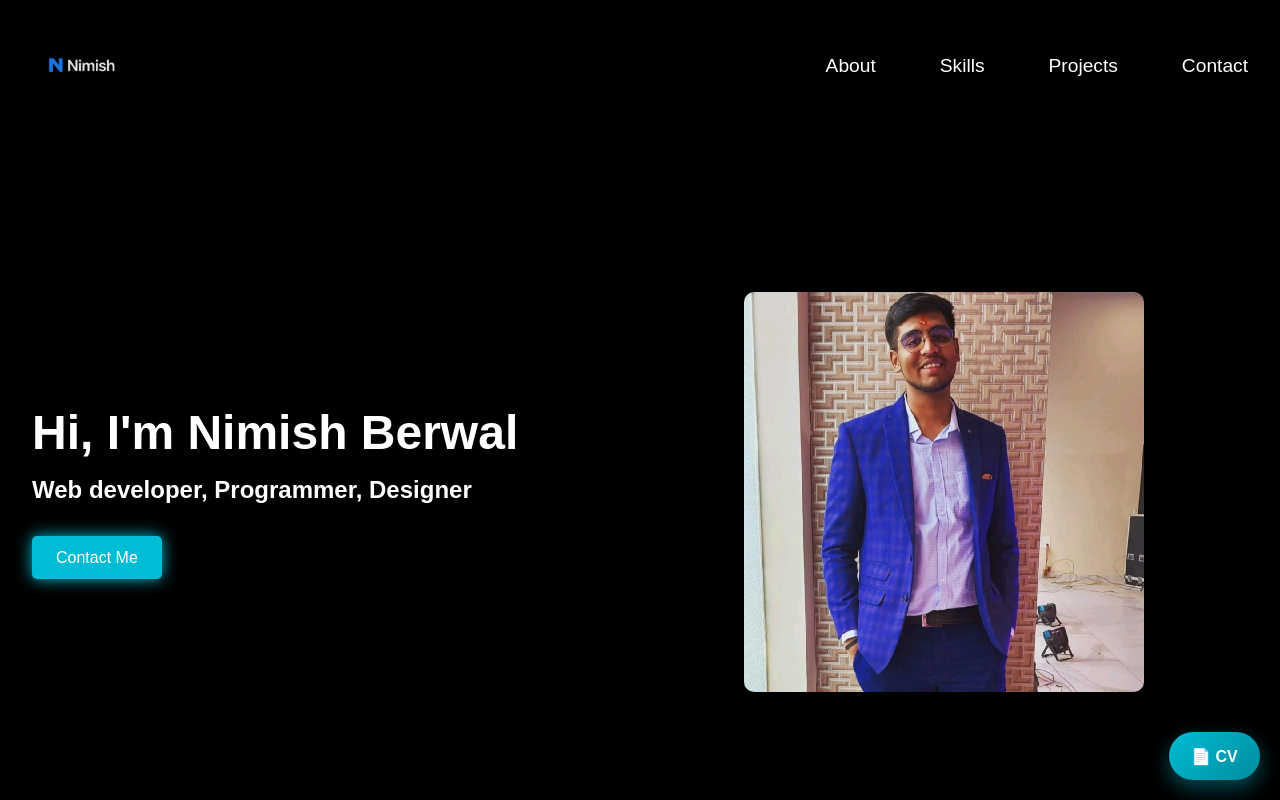
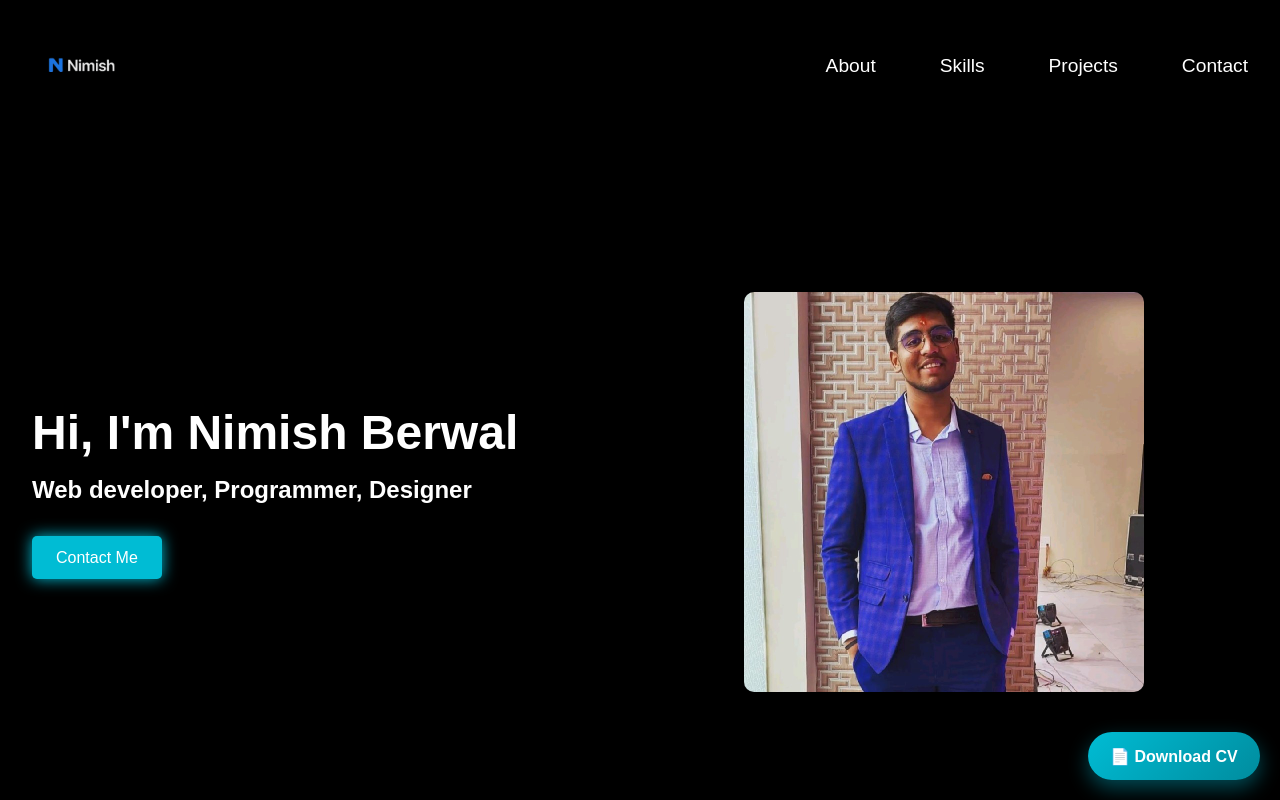
Before and after one commit to nimish2004/06_nimish_portfolio, a React (Vite) app: page / in a window 1280 px wide. Shown: the top 800 px of the page. Built offline with nearby package versions, Linux system fonts and the light colour scheme.

Commit message:
Reversed the Download button update.

```diff
--- a/src/App.jsx
+++ b/src/App.jsx
@@ -12,7 +12,7 @@ const App = () => {
   download
   className="floating-download-btn"
 >
-  📄  CV
+  📄 Download CV
 </a>
       {/* Navigation Links */}
       {/* Sections */}
```
